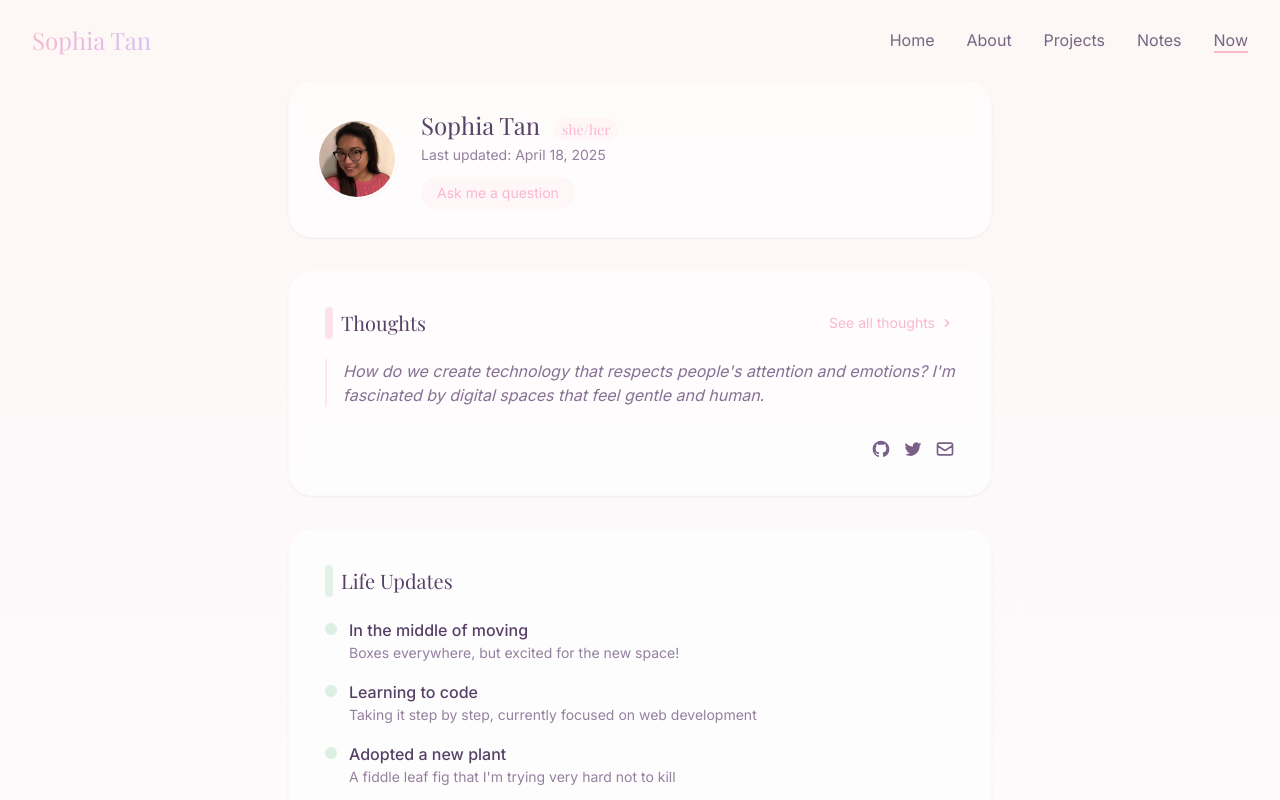
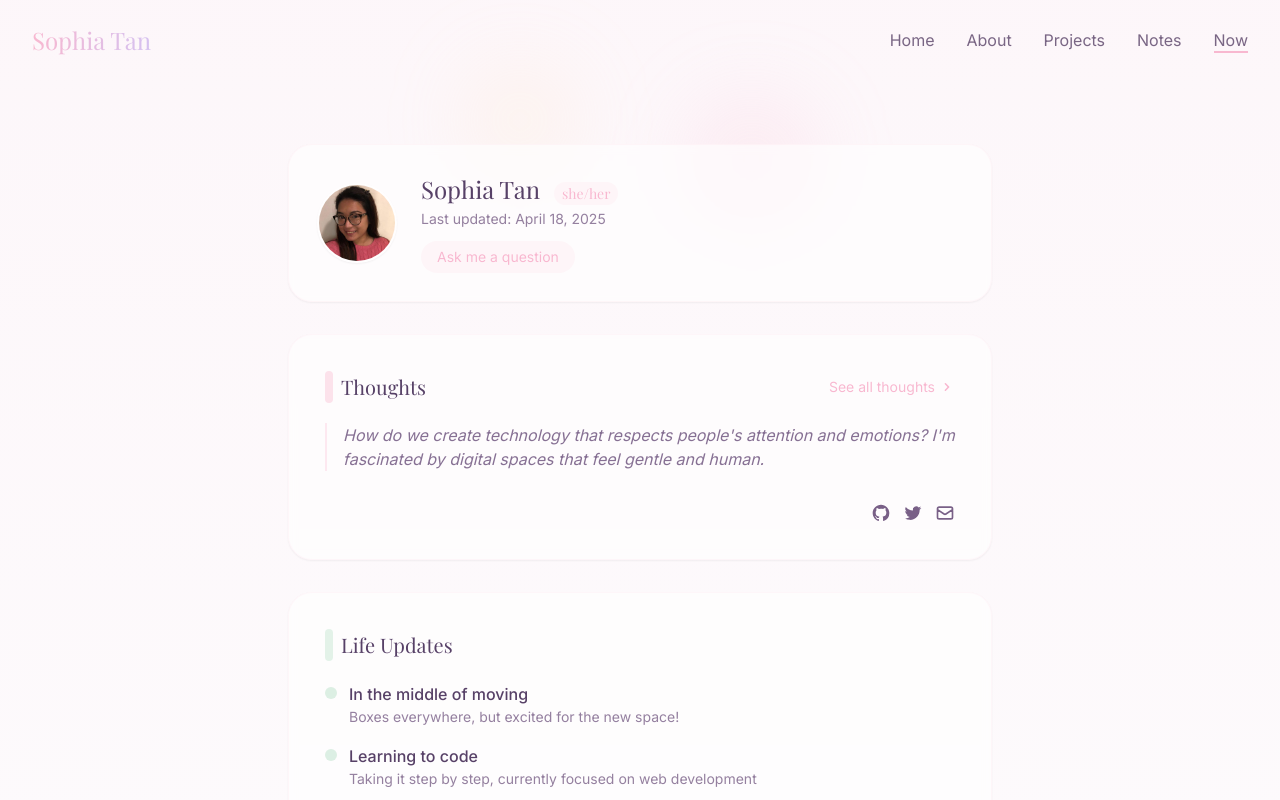
Before and after one commit to thesophiatan/personalsite, a React (Create React App) app: page /now in a window 1280 px wide. Shown: the top 800 px of the page. Built offline with nearby package versions, Linux system fonts and the light colour scheme.

Commit message:
Remove header text and divider line from Now page

```diff
--- a/src/components/Now.tsx
+++ b/src/components/Now.tsx
@@ -38,8 +38,13 @@ const Now: React.FC = () => {
   }, [projects.length]);
 
   return (
-    <section id="now" className="py-20 bg-gradient-to-b from-accent/10 via-background to-background/95">
+    <section id="now" className="py-20 bg-gradient-to-b from-primary/5 via-background to-background/95">
       <div className="max-w-3xl mx-auto px-4 sm:px-6 lg:px-8">
+        <div className="text-center mb-16 relative">
+          <div className="absolute -top-12 right-1/4 w-32 h-32 bg-primary/20 rounded-full blur-2xl"></div>
+          <div className="absolute -bottom-8 left-1/4 w-28 h-28 bg-accent/20 rounded-full blur-2xl"></div>
+        </div>
+
         {/* Simple intro with picture */}
         <div className="mb-8 backdrop-blur-sm bg-white/60 rounded-3xl p-1 border border-primary/10 shadow-sm">
           <div className="p-6 rounded-2xl relative overflow-hidden">
```
